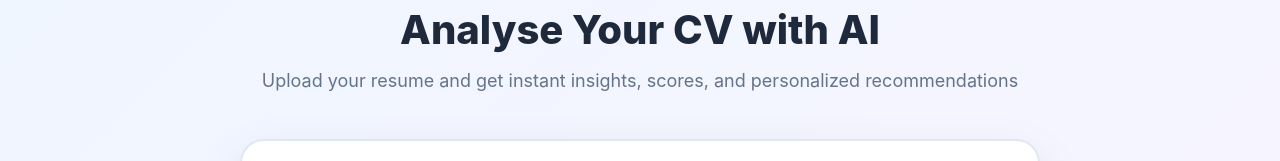
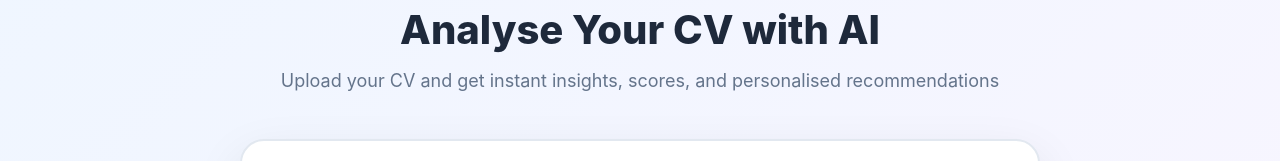
Before and after one commit to MmelIGaba/PrepCheck, a React (Vite) app in the folder frontend/: page / in a window 1280 px wide. Shown: the part 120-281 px from the top of the page. Built offline with nearby package versions, Linux system fonts and the light colour scheme; no server answers.

Commit message:
Final touches.

```diff
--- a/frontend/src/components/UploadSection.jsx
+++ b/frontend/src/components/UploadSection.jsx
@@ -64,7 +64,7 @@ function UploadSection({ onUpload, loading, error }) {
         className="upload-header"
       >
         <h2>Analyse Your CV with AI</h2>
-        <p>Upload your resume and get instant insights, scores, and personalized recommendations</p>
+        <p>Upload your CV and get instant insights, scores, and personalised recommendations</p>
       </motion.div>
 
       <motion.div
```
